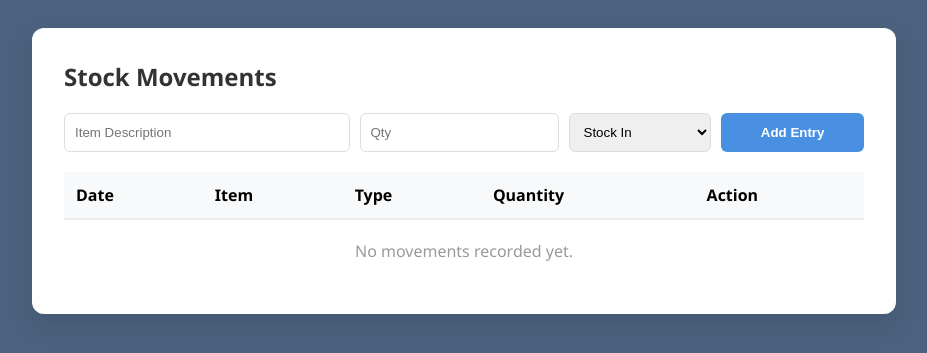
After one commit to festus-hub/Smartbiz, a Django app: page /stock/ in a window 1280 px wide. The commit adds this page. Shown: the top 353 px of the page, without its empty margins (176-1103 px from the left). Run offline with Django 5.2, Linux system fonts and the light colour scheme; lists and menus that the app fills with data are empty; parts of the project's set-up code (start-up, migrations or seed data) failed here and were passed over.

Commit message:
file changes

```diff
--- a/smartbiz/dashboard/templates/dashboard/add_sale.html
+++ b/smartbiz/dashboard/templates/dashboard/add_sale.html
@@ -140,7 +140,6 @@
             <div>
                 <div class="hero-pill"><i class="bi bi-bag-plus-fill"></i> New transaction</div>
                 <h1 class="mt-3 mb-0">Create a sale in the same polished workflow.</h1>
-                <p>Capture customer details, pick a product, and watch the total update instantly before the sale is saved into SmartBiz.</p>
             </div>
             <a href="{% url 'sales' %}" class="btn btn-light rounded-4 px-3 py-2 fw-bold d-inline-flex align-items-center gap-2">
                 <i class="bi bi-arrow-left"></i> Back to sales
--- a/smartbiz/dashboard/templates/dashboard/payment.html
+++ b/smartbiz/dashboard/templates/dashboard/payment.html
@@ -214,7 +214,6 @@
     <div class="hero mb-4">
         <div class="hero-pill"><i class="bi bi-phone-fill"></i> Payment operations</div>
         <h1>M-Pesa Payment </h1>
-        <p>Launch STK push requests, record direct payments, and monitor the latest collection statuses from one refined finance workspace.</p>
     </div>
 
     <div class="row g-4 mb-4">
@@ -245,7 +244,6 @@
         <div class="col-lg-5">
             <div class="panel">
                 <div class="section-title">Initiate Payment</div>
-                <div class="section-copy">This form calls your `/api/payments/` endpoint. Use `mpesa` to trigger STK push or switch to another method for a direct recorded payment.</div>
 
                 <form id="payment-form">
                     {% csrf_token %}
--- a/smartbiz/dashboard/templates/dashboard/report.html
+++ b/smartbiz/dashboard/templates/dashboard/report.html
@@ -15,7 +15,7 @@
     color: #ffffff;
     background:
         radial-gradient(circle at top right, rgba(251, 191, 36, 0.22), transparent 34%),
-        linear-gradient(135deg, #0f172a 0%, #123a76 44%, #0f766e 120%);
+        linear-gradient(135deg, #394768 0%, #761265 44%, #0f766e 120%);
     box-shadow: 0 26px 60px rgba(15, 23, 42, 0.18);
 }
 
@@ -149,7 +149,6 @@
     <section class="hero mb-4">
         <div class="hero-pill"><i class="bi bi-bar-chart-line-fill"></i> Reports</div>
         <h1 class="mt-3 mb-0">Review revenue, expenses, and sales history in one place.</h1>
-        <p>Filter your reporting window, compare totals quickly, and scan historical sales from a page that now matches the rest of the SmartBiz interface.</p>
     </section>
 
     <section class="panel mb-4">
--- a/smartbiz/dashboard/templates/dashboard/sales.html
+++ b/smartbiz/dashboard/templates/dashboard/sales.html
@@ -9,7 +9,7 @@
     --border: rgba(148, 163, 184, 0.22);
     --text: #162033;
     --muted: #66758f;
-    --shadow: 0 24px 60px rgba(15, 23, 42, 0.08);
+    --shadow: 0 24px 60px rgba(45, 67, 117, 0.08);
 }
 
 .sales-page .hero {
@@ -18,7 +18,7 @@
     color: #ffffff;
     background:
         radial-gradient(circle at top right, rgba(96, 165, 250, 0.24), transparent 34%),
-        linear-gradient(135deg, #071936 0%, #123a76 48%, #0ea5a4 120%);
+        linear-gradient(135deg, #5077b6 0%, #4e1276 48%, #0ea5a4 120%);
     box-shadow: 0 26px 60px rgba(15, 23, 42, 0.18);
 }
 
@@ -184,7 +184,6 @@
             <div>
                 <div class="hero-pill"><i class="bi bi-graph-up-arrow"></i> Sales overview</div>
                 <h1 class="mt-3 mb-0">Track transactions with a cleaner operations view.</h1>
-                <p>Monitor every sale, keep revenue visible at a glance, and jump straight into editing or adding new orders from one polished workspace.</p>
             </div>
             <a href="{% url 'add_sale' %}" class="btn btn-light action-btn">
                 <i class="bi bi-plus-lg"></i> Add sale
--- a/smartbiz/dashboard/templates/dashboard/sidebar.html
+++ b/smartbiz/dashboard/templates/dashboard/sidebar.html
@@ -56,6 +56,10 @@
         class="{% if request.resolver_match.url_name == 'customer' %} active {% endif %}">
             customers</a>
 </li>
+<li>
+
+
+
 
 
         <li class="section">Account</li>
--- /dev/null
+++ b/smartbiz/dashboard/templates/dashboard/stock_movement.html
@@ -0,0 +1,201 @@
+<!DOCTYPE html>
+<html lang="en">
+<head>
+    <meta charset="UTF-8">
+    <meta name="viewport" content="width=device-width, initial-scale=1.0">
+    <title>Stock Movement System</title>
+    <style>
+        :root {
+            --primary: #4a90e2;
+            --success: #28a745;
+            --danger: #dc3545;
+            --dark: #333;
+            --light: #f8f9fa;
+        }
+
+        body {
+            font-family: 'Segoe UI', Tahoma, Geneva, Verdana, sans-serif;
+            background-color: #4b627e;
+            display: flex;
+            justify-content: center;
+            padding: 20px;
+        }
+
+        .container {
+            background: white;
+            padding: 2rem;
+            border-radius: 12px;
+            box-shadow: 0 10px 25px rgba(0,0,0,0.1);
+            width: 100%;
+            max-width: 800px;
+        }
+
+        h2 { color: var(--dark); margin-top: 0; }
+
+        .form-row {
+            display: grid;
+            grid-template-columns: 2fr 1fr 1fr 1fr;
+            gap: 10px;
+            margin-bottom: 20px;
+        }
+
+        input, select {
+            padding: 10px;
+            border: 1px solid #ddd;
+            border-radius: 6px;
+            outline: none;
+        }
+
+        input:focus { border-color: var(--primary); }
+
+        button {
+            padding: 10px;
+            background-color: var(--primary);
+            color: white;
+            border: none;
+            border-radius: 6px;
+            cursor: pointer;
+            font-weight: bold;
+            transition: opacity 0.2s;
+        }
+
+        button:hover { opacity: 0.9; }
+
+        table {
+            width: 100%;
+            border-collapse: collapse;
+            margin-top: 10px;
+        }
+
+        th {
+            background-color: var(--light);
+            text-align: left;
+            padding: 12px;
+            border-bottom: 2px solid #eee;
+        }
+
+        td {
+            padding: 12px;
+            border-bottom: 1px solid #eee;
+        }
+
+        .badge {
+            padding: 4px 8px;
+            border-radius: 4px;
+            font-size: 0.85em;
+            font-weight: bold;
+            text-transform: uppercase;
+        }
+
+        .badge-in { background: #d4edda; color: var(--success); }
+        .badge-out { background: #f8d7da; color: var(--danger); }
+
+        .empty-state {
+            text-align: center;
+            color: #999;
+            padding: 20px;
+        }
+    </style>
+</head>
+<body>
+
+<div class="container">
+    <h2>Stock Movements</h2>
+
+    <div class="form-row">
+        <input type="text" id="itemName" placeholder="Item Description">
+        <input type="number" id="itemQty" placeholder="Qty">
+        <select id="moveType">
+            <option value="IN">Stock In</option>
+            <option value="OUT">Stock Out</option>
+        </select>
+        <button onclick="addEntry()">Add Entry</button>
+    </div>
+
+    <table>
+        <thead>
+            <tr>
+                <th>Date</th>
+                <th>Item</th>
+                <th>Type</th>
+                <th>Quantity</th>
+                <th>Action</th>
+            </tr>
+        </thead>
+        <tbody id="tableBody">
+        </tbody>
+    </table>
+    <div id="emptyMsg" class="empty-state">No movements recorded yet.</div>
+</div>
+
+<script>
+    let movements = JSON.parse(localStorage.getItem('stockData')) || [];
+    renderTable();
+
+    function addEntry() {
+        const name = document.getElementById('itemName').value;
+        const qty = document.getElementById('itemQty').value;
+        const type = document.getElementById('moveType').value;
+
+        if (!name || !qty) {
+            alert("Please fill in all fields");
+            return;
+        }
+
+        const entry = {
+            id: Date.now(),
+            date: new Date().toLocaleString(),
+            name: name,
+            qty: qty,
+            type: type
+        };
+
+        movements.unshift(entry);
+        saveAndRender();
+
+
+        document.getElementById('itemName').value = '';
+        document.getElementById('itemQty').value = '';
+    }
+
+    function deleteEntry(id) {
+        movements = movements.filter(item => item.id !== id);
+        saveAndRender();
+    }
+
+    function saveAndRender() {
+        localStorage.setItem('stockData', JSON.stringify(movements));
+        renderTable();
+    }
+
+    function renderTable() {
+        const tableBody = document.getElementById('tableBody');
+        const emptyMsg = document.getElementById('emptyMsg');
+
+        tableBody.innerHTML = '';
+
+        if (movements.length === 0) {
+            emptyMsg.style.display = 'block';
+            return;
+        } else {
+            emptyMsg.style.display = 'none';
+        }
+
+        movements.forEach(item => {
+            const row = document.createElement('tr');
+            const typeClass = item.type === 'IN' ? 'badge-in' : 'badge-out';
+
+            row.innerHTML = `
+                <td>${item.date}</td>
+                <td><strong>${item.name}</strong></td>
+                <td><span class="badge ${typeClass}">${item.type}</span></td>
+                <td>${item.qty}</td>
+                <td><button style="background:none; color:#dc3545; padding:0; font-size:12px;" onclick="deleteEntry(${item.id})">Remove</button></td>
+            `;
+            tableBody.appendChild(row);
+        });
+    }
+</script>
+
+</body>
+</html>
--- a/smartbiz/dashboard/views.py
+++ b/smartbiz/dashboard/views.py
@@ -10,7 +10,7 @@ from django.db.models import Sum
 from django.urls import reverse
 from django.utils.dateparse import parse_date
 from functools import wraps
-from .models import Sales, Payment, Customer, User, Product, Expense
+from .models import Sales, Payment, Customer, User, Product, Expense, StockMovement
 from . import models
 from django.contrib.auth.forms import PasswordResetForm
 from .forms import ProductForm
@@ -404,6 +404,7 @@ def sales_live_api(request):
     })
 
 
+
 # CUSTOMERS VIEWS
 
 @role_required(User.EMPLOYEE)
@@ -728,3 +729,12 @@ def delete_product(request, pk):
     product = get_object_or_404(Product, pk=pk)
     product.delete()
     return redirect('product_list')
+
+# stock movement
+def stock_view(request):
+    movements = StockMovement.objects.select_related('product').order_by('-date')
+    context = {
+         'movements': movements
+     }
+
+    return render(request,'dashboard/stock_movement.html',context)
--- a/smartbiz/smartbiz/settings.py
+++ b/smartbiz/smartbiz/settings.py
@@ -193,7 +193,7 @@ AUTHENTICATION_BACKENDS = [
 AXES_FAILURE_LIMIT = 5
 
 # Lockout duration
-AXES_COOLOFF_TIME = 1
+AXES_COOLOFF_TIME = 2
 
 # Reset attempts after successful login
 AXES_RESET_ON_SUCCESS = True
--- a/smartbiz/smartbiz/urls.py
+++ b/smartbiz/smartbiz/urls.py
@@ -38,6 +38,7 @@ urlpatterns = [
     path('add-expense/', views.add_expense, name='add_expense'),
     path('sales/', views.sales_view, name='sales'),
     path('api/sales/live/', views.sales_live_api, name='sales-live'),
+    path('stock/',views.stock_view, name='Stock_movement'),
 
     path('customers/', views.customers_view, name='customers'),
     path('customers/add/',views.add_customer,name='add_customer'),
```
Also changed, not shown: smartbiz/dashboard/templates/dashboard/index.html (+124 -66 lines), smartbiz/db.sqlite3.
